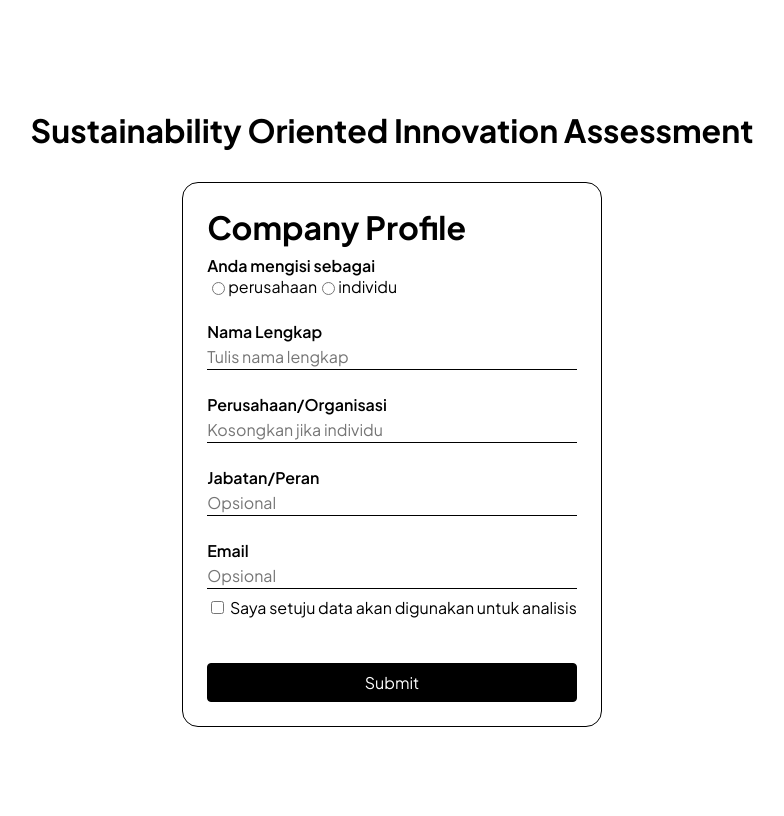
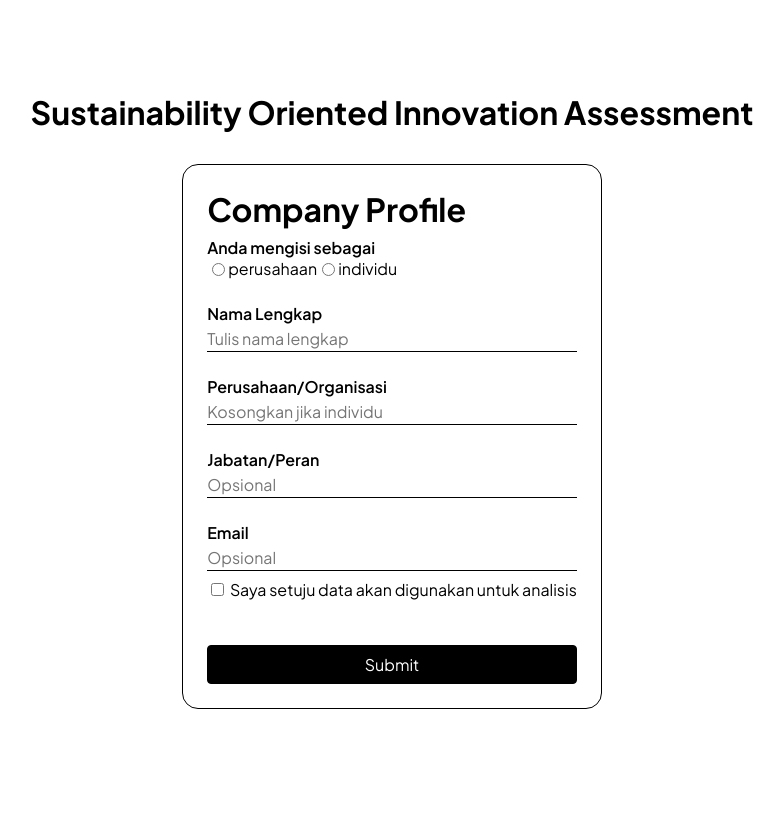
Before and after one commit to Hinjikani/SOI-Evaluation-Framework, a Flask app: page / in a window 1280 px wide. Shown: the whole page, without its empty margins (248-1032 px from the left). After the commit the page ends 709 px from the top, so only its background shows below. Run offline with Flask 3, Linux system fonts and the light colour scheme.

Commit message:
change to non-overflow homepage layout

```diff
--- a/static/css/homepage.css
+++ b/static/css/homepage.css
@@ -10,9 +10,11 @@ body {
     align-items: center;
     flex-direction: column;
     height: 100vh;
+    margin: 0;
 }
 
 .title{
+    margin-top: 0;
     margin-bottom: 2rem;
 }
 
@@ -98,4 +100,5 @@ label[for="profile"]{
     color: white;
     border-radius: 4px;
     font-size: 16px;
+    max-width: 360px;
 }
```
